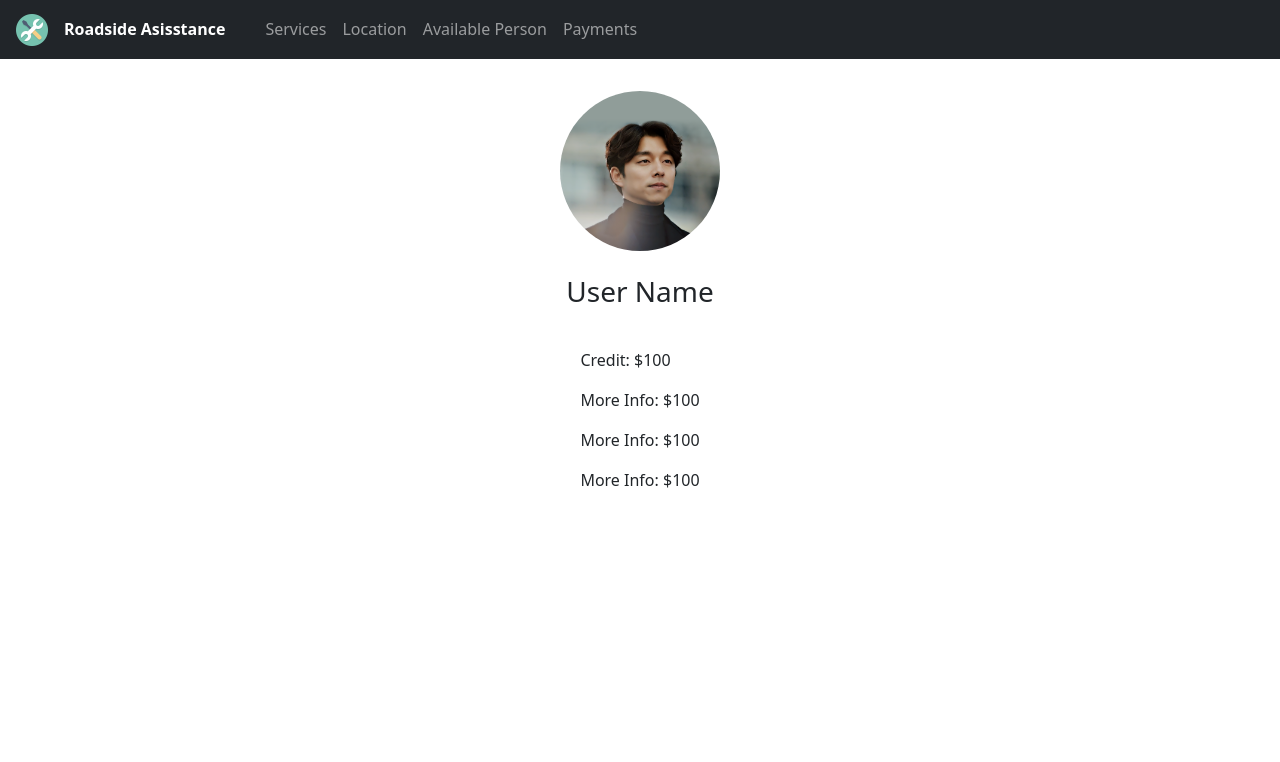
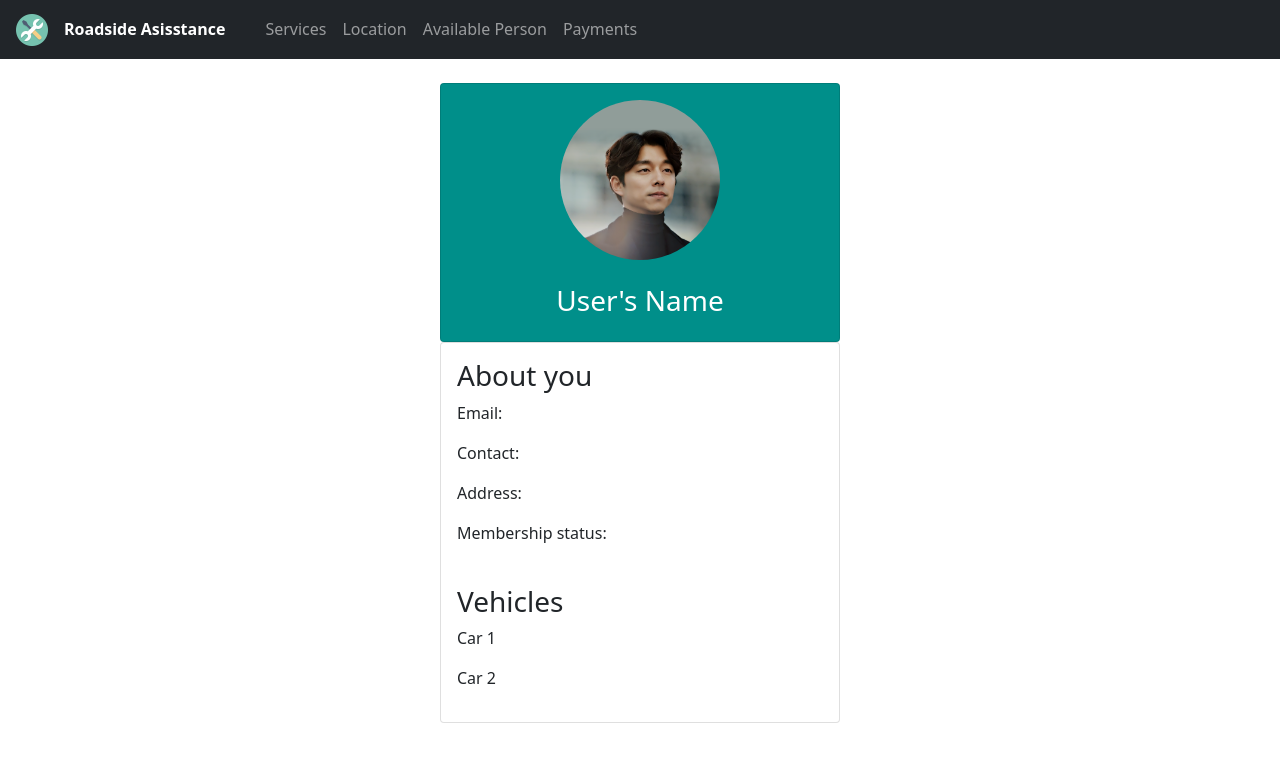
Before and after one commit to aliwtw/314, a React (Create React App) app: page /user in a window 1280 px wide. Shown: the top 762 px of the page. Built offline with nearby package versions, Linux system fonts and the light colour scheme.

Commit message:
User main and services

```diff
--- a/src/App.css
+++ b/src/App.css
@@ -3,7 +3,9 @@
   flex-direction: column;
   align-items: center;
   justify-content: center;
-  height: 75vh;
+  margin: auto;
+  margin-top: 1vh;
+  font-size: x-large;
 }
 
 .main_page_option {
@@ -13,12 +15,18 @@
 }
 
 .main_page_button {
-  width: 7rem;
+  width: 14rem;
   padding: 0.5rem;
   margin: 0.5rem;
+  border: none;
+  border-radius: 25px;
+}
+
+.main_page_button:hover {
+  background-color: #ffd429;
 }
 
 .main_page_icon {
-  height: 3rem;
+  height: 5rem;
   padding-right: 2rem;
 }
--- a/src/App.js
+++ b/src/App.js
@@ -25,10 +25,6 @@ function App() {
           <img className='main_page_icon' src={IMAGES.onDemandIcon} alt='on_demand_icon'/>
           <button className="main_page_button">On-Demand Service</button>
       </div>
-
-      <span style={{marginTop: '3rem'}}>
-        More Options
-      </span>
     </div>
   );
 }
--- a/src/UserPath/Services.css
+++ b/src/UserPath/Services.css
@@ -5,6 +5,9 @@
   align-items: center;
   justify-content: center;
   height: 75vh;
+  margin: auto;
+  margin-top: 1vh;
+  font-size: x-large;
 }
 
 .service_page_option {
@@ -14,9 +17,11 @@
 }
 
 .service_page_button {
-  width: 7rem;
+  width: 14rem;
   padding: 0.5rem;
   margin: 0.5rem;
+  border-radius: 25px;
+  border: none;
 }
 
 .service_page_icon {
--- a/src/UserPath/Services.js
+++ b/src/UserPath/Services.js
@@ -45,12 +45,6 @@ const Services = () => {
         <span>$80</span>
       </div>
 
-      <Link to='/user/services/more-options' style={{marginTop: '3rem'}}>
-        <span>
-          More Options
-        </span>
-      </Link>
-
       <Link to='/user' style={{marginTop: '1rem'}}>
         <span>
           Go Back
--- a/src/UserPath/UserMain.js
+++ b/src/UserPath/UserMain.js
@@ -1,7 +1,7 @@
 import React, { useState } from "react";
 import './UserMain.css';
 import IMAGES from "../graphics";
-import { Nav, Navbar } from 'react-bootstrap';
+import { Card, Nav, Navbar } from 'react-bootstrap';
 import { Link } from "react-router-dom";
 
 const UserMain = () => {
@@ -32,20 +32,31 @@ const UserMain = () => {
           </Navbar.Collapse>
       </Navbar>
 
-      <div className="userpage-main">
-        <div className="userpage-avatar-container">
-          <img src={IMAGES.gongYoo} alt="avatar" className="userpage-avatar"/>
-          <br />
-          <h3>User Name</h3>
-        </div>
-
-        <div className="userpage-info">
-          <p>Credit: $100</p>
-          <p>More Info: $100</p>
-          <p>More Info: $100</p>
-          <p>More Info: $100</p>
-        </div>
-      </div>
+      <br/>
+      <Card style={{backgroundColor: "#008f8a"}}>
+        <Card.Body>
+          <div className="userpage-avatar-container">
+             <img src={IMAGES.gongYoo} alt="avatar" className="userpage-avatar"/>
+             <br />
+             <h3 style={{color: "white"}} >User's Name</h3>
+           </div>
+        </Card.Body>
+       </Card>
+       <Card>
+         <Card.Body>
+          <div className="userpage-detail-container">
+            <h3>About you</h3>
+            <p>Email: </p>
+            <p>Contact: </p>
+            <p>Address: </p>
+            <p>Membership status: </p>
+            <br />
+            <h3>Vehicles</h3>
+            <p>Car 1</p>
+            <p>Car 2</p>
+          </div>
+        </Card.Body>
+      </Card>
     </>
   );
 
--- a/src/pages/banner.css
+++ b/src/pages/banner.css
@@ -2,14 +2,15 @@
   display: flex;
   flex-direction: row;
   align-items: center;
-  border-style: solid;
+  border: none;
   margin: auto;
   margin-bottom: 3rem;
-  background-color: black;
+  background-color: #024395;
+  border-radius: 25px;
 }
 
 .title {
-  font-size: 1.5rem;
+  font-size: x-large;
   padding: 5px;
   font-weight: bold;
   color: white;
--- a/src/pages/banner.js
+++ b/src/pages/banner.js
@@ -7,7 +7,7 @@ const Banner = (props) => {
   const { title } = props;
 
   const imgStyle = {
-    width: '3rem',
+    width: '4rem',
     paddingLeft: '0.5rem',
     paddingRight: '0.5rem'
   }
```
